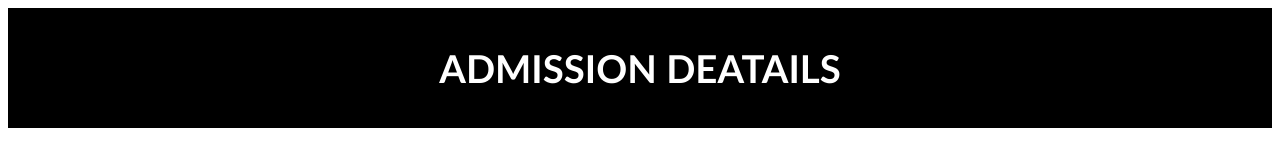
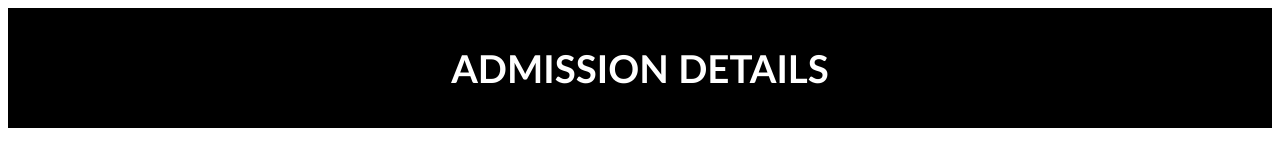
Before and after one commit to CSI-Trainee-2023/akgec_page_param, a plain HTML site: page admission.html in a window 1280 px wide. Shown: the top 160 px of the page. Drawn offline with Linux system fonts and the light colour scheme.

```diff
--- a/admission.html
+++ b/admission.html
@@ -148,14 +148,16 @@ tr:nth-child(even) {
     </style>
 </head>
 <body>
+    <!--ABOUT ADMISSION OF COLLEGE-->
     <header>
         <div class="txt1">
-            <h1>ADMISSION DEATAILS</h1>
+            <h1>ADMISSION DETAILS</h1>
         </div>
         <br>
         <br>
     </header>
     <main>
+         <!--NUMBER OF BRANCHES AND STUDENTS INTAKE OF BACHELOR'S DEGREE-->
         <div class="line1">
             <h1>No. Of Branches and No. Of Students Intake :</h1>
         </div>
@@ -212,6 +214,7 @@ tr:nth-child(even) {
         </table>
     </div>
     <br>
+     <!--NUMBER OF BRANCHES AND STUDENTS INTAKE OF MASTER'S DEGREE-->
     <div class="underline1">
         <table class="centre0">
             <tr>
@@ -240,6 +243,7 @@ tr:nth-child(even) {
     <br>
     <hr color="yellow">
     <br>
+     <!--REFUND NORMS OF FEES IN COLLEGE-->
     <div class="txt3">
         <h1>FEE REFUND NORMS :</h1>
     </div>
@@ -273,6 +277,7 @@ tr:nth-child(even) {
     <br>
     <hr color="yellow">
     <br>
+     <!--FEES STRUCTURE OF EXISTING STUDENTS-->
     <div class="txt10">
         <h1>FEES STRUCTURE OF EXISTING STUDENTS</h1>
     </div>
@@ -297,9 +302,11 @@ tr:nth-child(even) {
     <br>
 </main>
 <footer>
+     <!--BACK TO TOP BUTTON-->
     <div class="footp1">
       <a href="#">Back to Top</a>
     </div>
+    <!--ADDRESS OF COLLEGE-->
     <div class="fp2">
       <ul>
         <h4>ADDRESS :</h4>
@@ -333,6 +340,7 @@ tr:nth-child(even) {
           <a>two year post graduate MCA course.</a>
         </ul>
     </div>
+    <!--MADE BY whom-->
     <div class="madeby">
         <p>Made by ~Param Srivastava</p>
         </div>
```
Also changed, not shown: index.html (+1 -1 lines), placement.html (+9 -1 lines).
